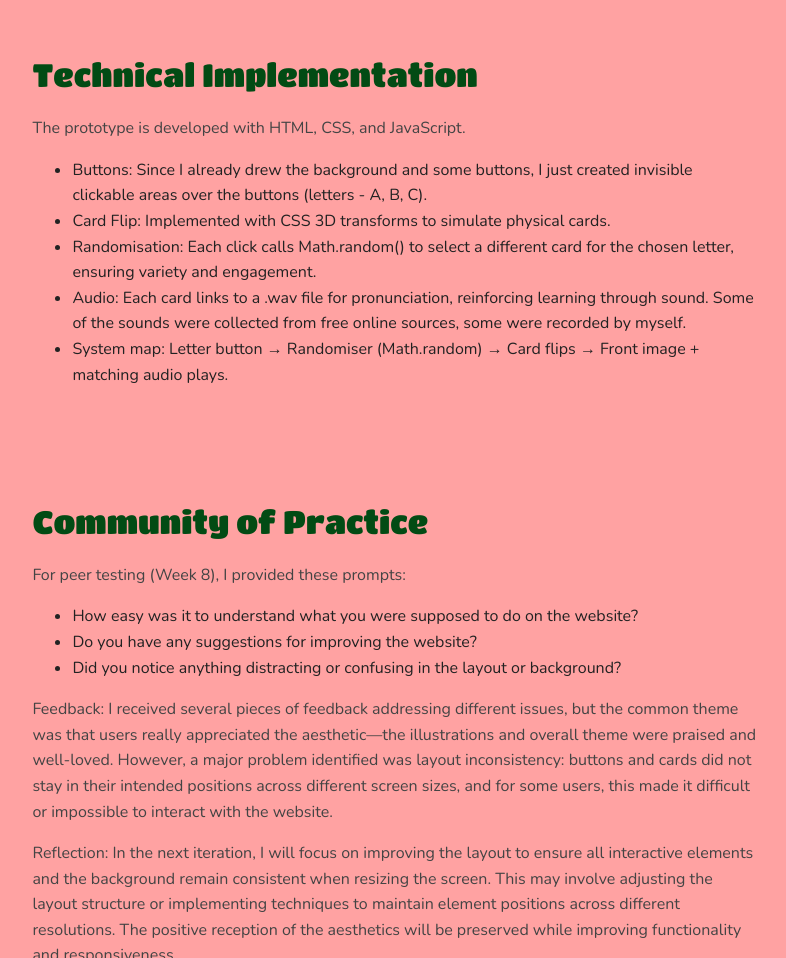
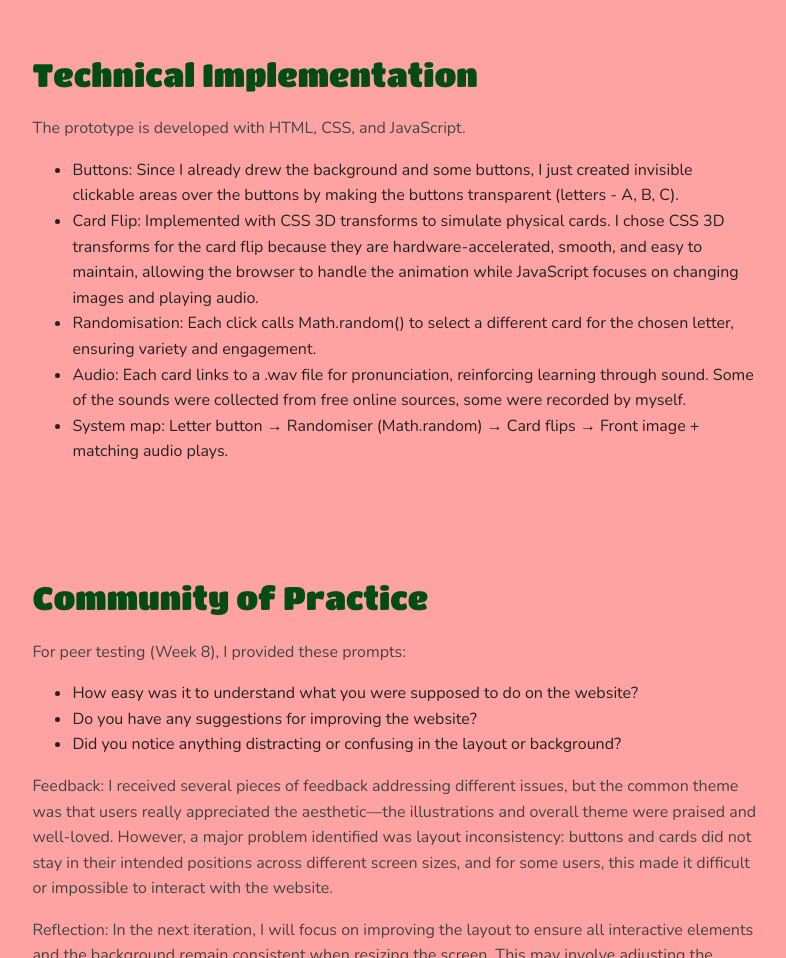
Before and after one commit to chuvie05/asignment2, a plain HTML site: page index.html in a window 1280 px wide. Shown: the part 2560-3518 px from the top of the page, without its empty margins (302-1088 px from the left). Drawn offline with nearby package versions, Linux system fonts and the light colour scheme.

Commit message:
lastupdate

```diff
--- a/index.html
+++ b/index.html
@@ -69,8 +69,8 @@
   <p>The prototype is developed with HTML, CSS, and JavaScript.</p>
 
   <ul class="contents">
-    <li>Buttons: Since I already drew the background and some buttons, I just created invisible clickable areas over the buttons (letters - A, B, C).</li>
-    <li>Card Flip: Implemented with CSS 3D transforms to simulate physical cards.</li>
+    <li>Buttons: Since I already drew the background and some buttons, I just created invisible clickable areas over the buttons by making the buttons transparent (letters - A, B, C).</li>
+    <li>Card Flip: Implemented with CSS 3D transforms to simulate physical cards. I chose CSS 3D transforms for the card flip because they are hardware-accelerated, smooth, and easy to maintain, allowing the browser to handle the animation while JavaScript focuses on changing images and playing audio.</li>
     <li>Randomisation: Each click calls Math.random() to select a different card for the chosen letter, ensuring variety and engagement.</li>
     <li>Audio: Each card links to a .wav file for pronunciation, reinforcing learning through sound. Some of the sounds were collected from free online sources, some were recorded by myself.</li>
     <li>System map: Letter button → Randomiser (Math.random) → Card flips → Front image + matching audio plays.</li>
```
